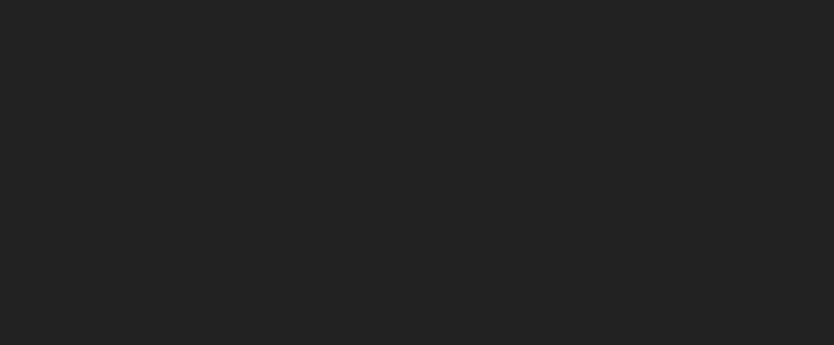
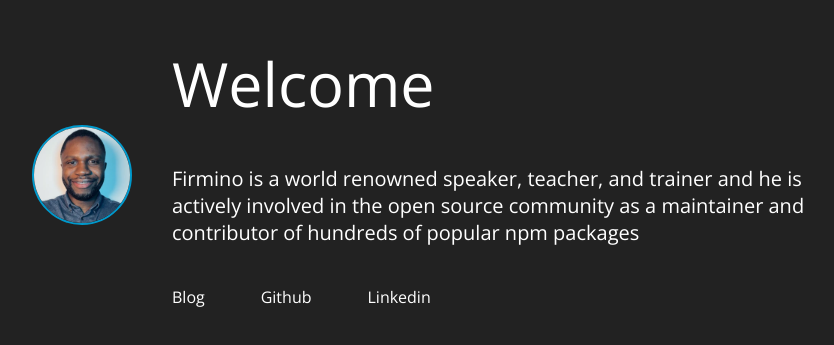
Before and after one commit to flowck/firmino.work, a Next.js app: page / in a window 1280 px wide. Shown: the part 225-570 px from the top of the page, without its empty margins (188-1022 px from the left). Built offline with nearby package versions, Linux system fonts and the light colour scheme.

Commit message:
add the home page

```diff
--- a/src/components/Avatar.tsx
+++ b/src/components/Avatar.tsx
@@ -6,6 +6,8 @@
 }
 
 const Container = styled("figure", {
+  width: "40px",
+  aspectRatio: "1/1",
   position: "relative",
   borderRadius: "50%",
   transition: "border 0.25s",
--- a/src/components/Navigation.tsx
+++ b/src/components/Navigation.tsx
@@ -24,6 +24,17 @@
   {
     label: "Blog",
     path: "/blog",
+    isExternal: false,
+  },
+  {
+    label: "Github",
+    path: "https://github.com/flowck",
+    isExternal: true,
+  },
+  {
+    label: "Linkedin",
+    path: "https://linkedin.com/in/firminochangani",
+    isExternal: true,
   },
   // {
   //   label: "Projects",
@@ -41,7 +52,9 @@
       <Menu>
         {menuItems.map((item) => (
           <li key={item.path}>
-            <Link href={item.path}>{item.label}</Link>
+            <Link target={item.isExternal ? "_blank" : "_parent"} href={item.path}>
+              {item.label}
+            </Link>
           </li>
         ))}
       </Menu>
--- a/src/components/Post.tsx
+++ b/src/components/Post.tsx
@@ -60,10 +60,12 @@
 export function Post({ path, title, cover, publicationDate }: Props) {
   return (
     <Container>
+      {/* <Cover>{cover && <Image alt={title} src={`/${cover}`} fill />}</Cover> */}
       <Link href={`/${path}`}>
-        {/* <Cover>{cover && <Image alt={title} src={`/${cover}`} fill />}</Cover> */}
         <Cover />
-        <PublicationDate>{formatDate(publicationDate)}</PublicationDate>
+      </Link>
+      <PublicationDate>{formatDate(publicationDate)}</PublicationDate>
+      <Link href={`/${path}`}>
         <Heading>{title}</Heading>
       </Link>
     </Container>
--- a/src/pages/index.tsx
+++ b/src/pages/index.tsx
@@ -1,5 +1,38 @@
+import { Avatar } from "components/Avatar";
+import { GridContainer } from "components/GridContainer";
 import { Meta } from "components/Meta";
+import { Navigation } from "components/Navigation";
 import type { NextPage } from "next";
+import { styled } from "stitches.config";
+
+const About = styled("article", {
+  gap: "$7",
+  display: "flex",
+  textAlign: "center",
+  flexDirection: "column",
+  "@bp2": {
+    display: "grid",
+    textAlign: "left",
+    alignItems: "center",
+    gridTemplateColumns: "100px auto",
+  },
+});
+
+const Bio = styled("div", {
+  gap: "$7",
+  display: "flex",
+  flexDirection: "column",
+
+  "@bp2": {},
+
+  h1: {
+    title: "3",
+  },
+
+  p: {
+    subHeading: "3",
+  },
+});
 
 const Home: NextPage = () => {
   return (
@@ -8,6 +41,20 @@
         isHome
         description="Firmino Changani - A Software Engineer whose career has been spent working on Frontend Web Applications for both small and large enterprise."
       />
+
+      <GridContainer type="content" css={{ height: "100vh", display: "flex", alignItems: "center" }}>
+        <About>
+          <Avatar css={{ width: "100px", margin: "0 auto", "@bp2": { margin: 0 } }} />
+          <Bio>
+            <h1>Welcome</h1>
+            <p>
+              Firmino is a world renowned speaker, teacher, and trainer and he is actively involved in the open source
+              community as a maintainer and contributor of hundreds of popular npm packages
+            </p>
+            <Navigation css={{ margin: "0 auto", "@bp2": { margin: 0 } }} />
+          </Bio>
+        </About>
+      </GridContainer>
     </main>
   );
 };
--- a/src/stitches.config.ts
+++ b/src/stitches.config.ts
@@ -58,6 +58,18 @@
         fontWeight: "normal",
       };
     },
+    title: (type: "1" | "2" | "3") => {
+      const sizes: Record<string | number, string> = {
+        1: "95.6px",
+        2: "76.3px",
+        3: "61px",
+      };
+
+      return {
+        fontSize: sizes[type],
+        fontWeight: "normal",
+      };
+    },
     text: (type: "body" | "copy" | "caption") => {
       const styles = {
         body: {
```
